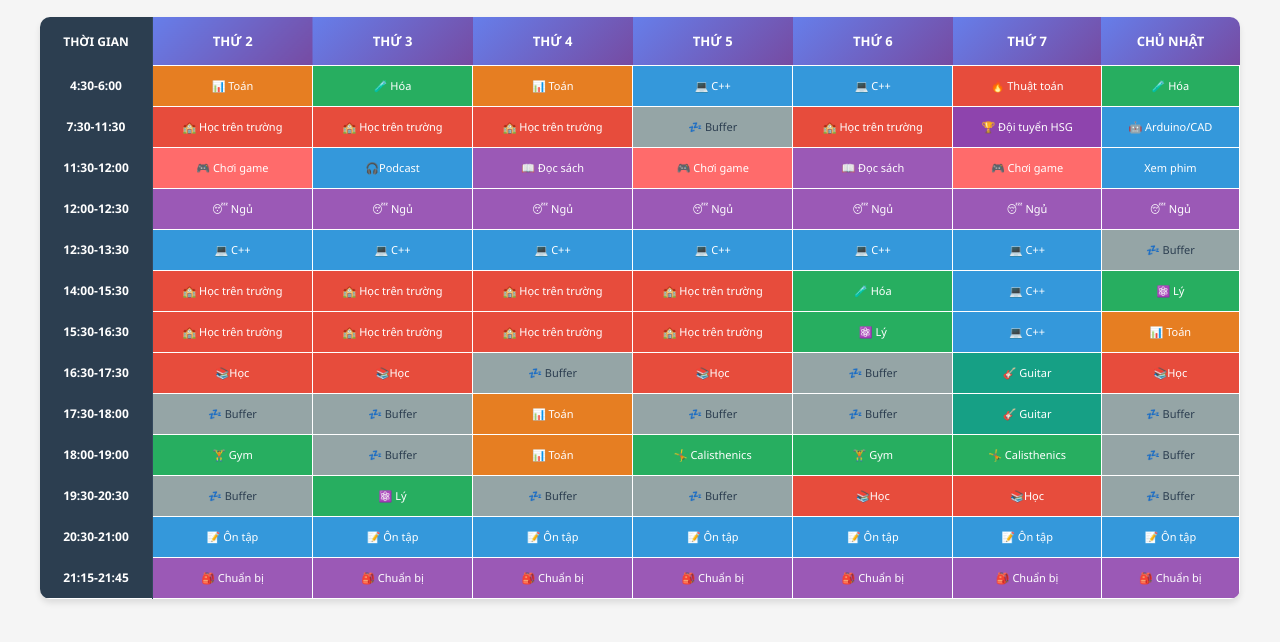
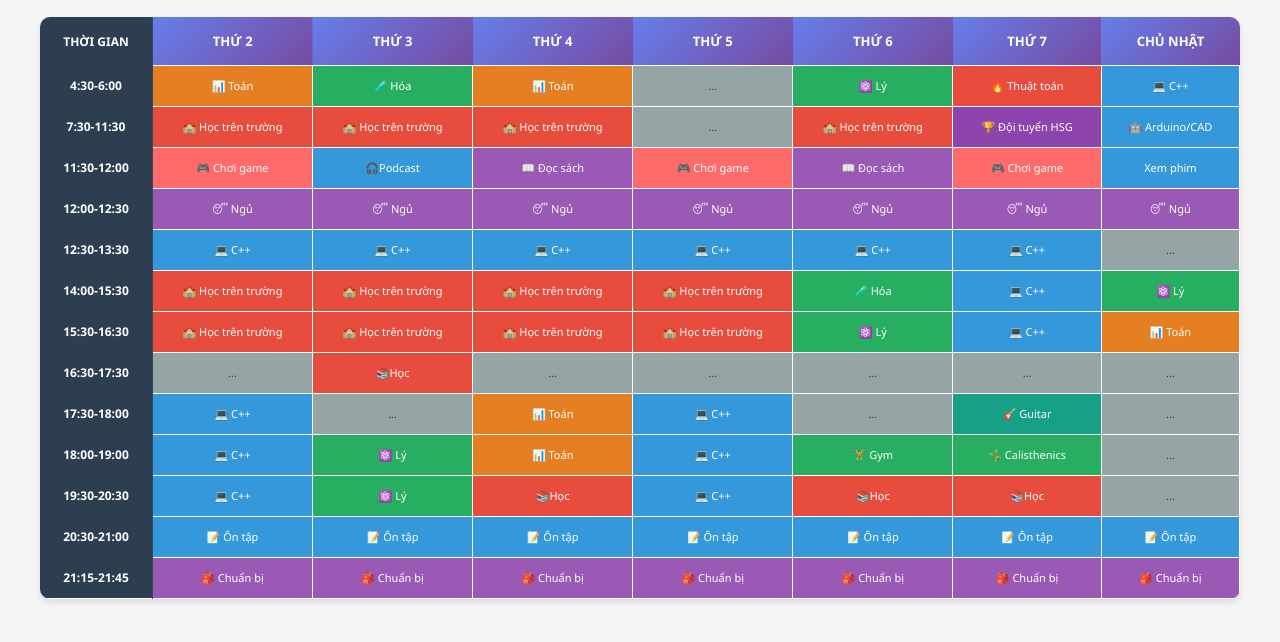
Before and after one commit to Law-Coder2010/TKB, a plain HTML site: page index.html in a window 1280 px wide. Shown: the part 60-702 px from the top of the page. Drawn offline with Linux system fonts and the light colour scheme.

Commit message:
Update index.html

```diff
--- a/index.html
+++ b/index.html
@@ -89,7 +89,7 @@
         /* Mobile - Scroll ngang */
         @media (max-width: 768px) {
             body {
-                margin: 8px;
+margin: 8px;
                 padding: 0;
             }
             .title {
@@ -144,17 +144,17 @@
                     <td class="subject-cell math">📊 Toán</td>
                     <td class="subject-cell chemistry_physics">🧪 Hóa</td>
                     <td class="subject-cell math">📊 Toán</td>
+                    <td class="subject-cell break">...</td>
+                    <td class="subject-cell chemistry_physics">⚛️ Lý</td>
+                    <td class="subject-cell algorithm">🔥 Thuật toán</td>
                     <td class="subject-cell cpp">💻 C++</td>
-                    <td class="subject-cell cpp">💻 C++</td>
-                    <td class="subject-cell algorithm">🔥 Thuật toán</td>
-                    <td class="subject-cell chemistry_physics">🧪 Hóa</td>
                 </tr>
                 <tr>
                     <td class="time-header">7:30-11:30</td>
                     <td class="subject-cell onschool">🏫 Học trên trường</td>
                     <td class="subject-cell onschool">🏫 Học trên trường</td>
                     <td class="subject-cell onschool">🏫 Học trên trường</td>
-                    <td class="subject-cell break">💤 Buffer</td>
+                    <td class="subject-cell break">...</td>
                     <td class="subject-cell onschool">🏫 Học trên trường</td>
                     <td class="subject-cell hsg">🏆 Đội tuyển HSG</td>
                     <td class="subject-cell arduino">🤖 Arduino/CAD</td>
@@ -162,7 +162,7 @@
                 <tr>
                     <td class="time-header">11:30-12:00</td>
                     <td class="subject-cell game">🎮 Chơi game</td>
-                    <td class="subject-cell cpp">🎧Podcast</td>
+<td class="subject-cell cpp">🎧Podcast</td>
                     <td class="subject-cell reading">📖 Đọc sách</td>
                     <td class="subject-cell game">🎮 Chơi game</td>
                     <td class="subject-cell reading">📖 Đọc sách</td>
@@ -187,7 +187,7 @@
                     <td class="subject-cell cpp">💻 C++</td>
                     <td class="subject-cell cpp">💻 C++</td>
                     <td class="subject-cell cpp">💻 C++</td>
-                    <td class="subject-cell break">💤 Buffer</td>
+                    <td class="subject-cell break">...</td>
                 </tr>
                 <tr>
                     <td class="time-header">14:00-15:30</td>
@@ -211,44 +211,44 @@
                 </tr>
                 <tr>
                     <td class="time-header">16:30-17:30</td>
+                    <td class="subject-cell break">...</td>
                     <td class="subject-cell onschool">📚Học</td>
-                    <td class="subject-cell onschool">📚Học</td>
-                    <td class="subject-cell break">💤 Buffer</td>
-                    <td class="subject-cell onschool">📚Học</td>
-                    <td class="subject-cell break">💤 Buffer</td>
-                    <td class="subject-cell guitar">🎸 Guitar</td>
-                    <td class="subject-cell onschool">📚Học</td>
+                    <td class="subject-cell break">...</td>
+                    <td class="subject-cell break">...</td>
+                    <td class="subject-cell break">...</td>
+                    <td class="subject-cell break">...</td>
+                    <td class="subject-cell break">...</td>
                 </tr>
                 <tr>
                     <td class="time-header">17:30-18:00</td>
-                    <td class="subject-cell break">💤 Buffer</td>
-                    <td class="subject-cell break">💤 Buffer</td>
+                    <td class="subject-cell cpp">💻 C++</td>
+                    <td class="subject-cell break">...</td>
                     <td class="subject-cell math">📊 Toán</td>
-                    <td class="subject-cell break">💤 Buffer</td>
-                    <td class="subject-cell break">💤 Buffer</td>
+                    <td class="subject-cell cpp">💻 C++</td>
+                    <td class="subject-cell break">...</td>
                     <td class="subject-cell guitar">🎸 Guitar</td>
-                    <td class="subject-cell break">💤 Buffer</td>
+                    <td class="subject-cell break">...</td>
                 </tr>
                 <tr>
                     <td class="time-header">18:00-19:00</td>
-                    <td class="subject-cell gym">🏋️ Gym</td>
-                    <td class="subject-cell break">💤 Buffer</td>
+                    <td class="subject-cell cpp">💻 C++</td>
+                    <td class="subject-cell chemistry_physics">⚛️ Lý</td>
                     <td class="subject-cell math">📊 Toán</td>
-                    <td class="subject-cell calisthenics">🤸 Calisthenics</td>
+                    <td class="subject-cell cpp">💻 C++</td>
                     <td class="subject-cell gym">🏋️ Gym</td>
                     <td class="subject-cell calisthenics">🤸 Calisthenics</td>
-                    <td class="subject-cell break">💤 Buffer</td>
+                    <td class="subject-cell break">...</td>
 
                 </tr>
                 <tr>
                     <td class="time-header">19:30-20:30</td>
-                    <td class="subject-cell break">💤 Buffer</td>
+                    <td class="subject-cell cpp">💻 C++</td>
                     <td class="subject-cell chemistry_physics">⚛️ Lý</td>
-                    <td class="subject-cell break">💤 Buffer</td>
-                    <td class="subject-cell break">💤 Buffer</td>
+                    <td class="subject-cell onschool">📚Học</td>
+                    <td class="subject-cell cpp">💻 C++</td>
                     <td class="subject-cell onschool">📚Học</td>
                     <td class="subject-cell onschool">📚Học</td>
-                    <td class="subject-cell break">💤 Buffer</td>
+                    <td class="subject-cell break">...</td>
                 </tr>
                 <tr>
                     <td class="time-header">20:30-21:00</td>
```
